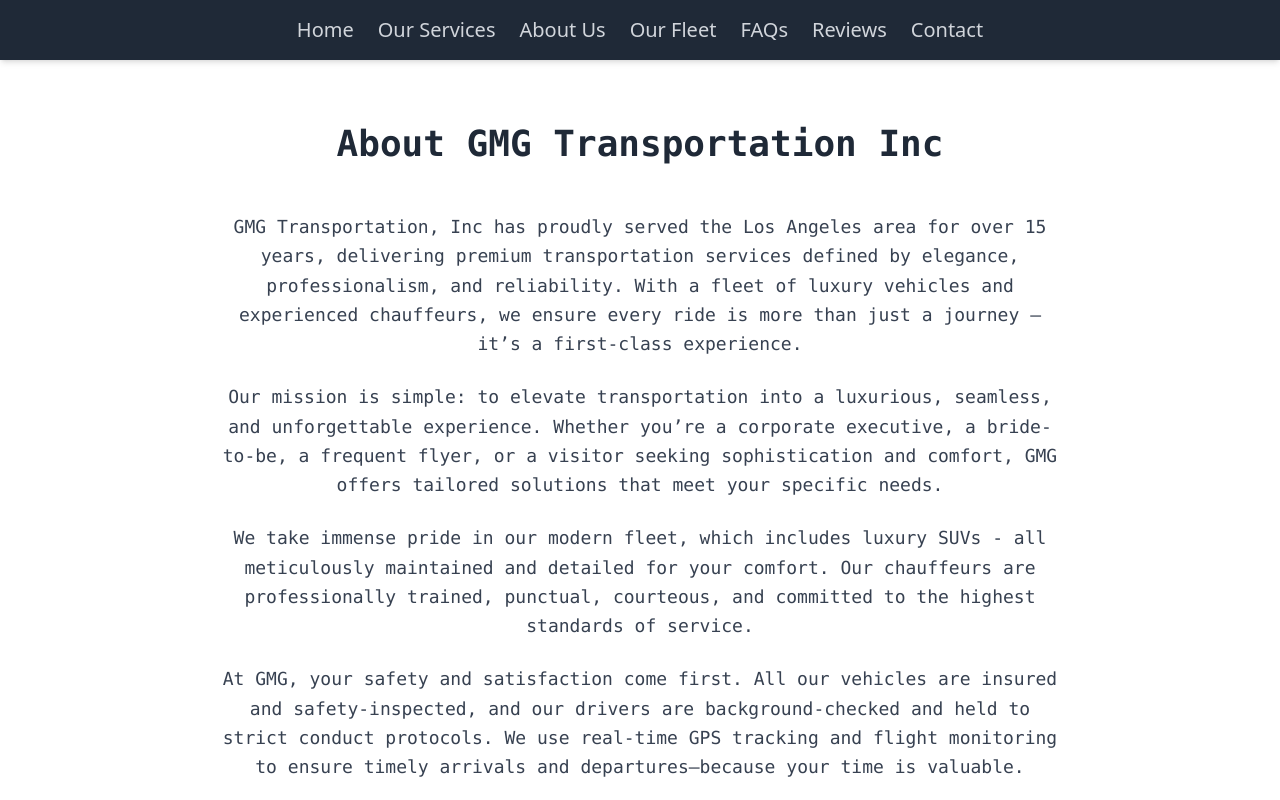
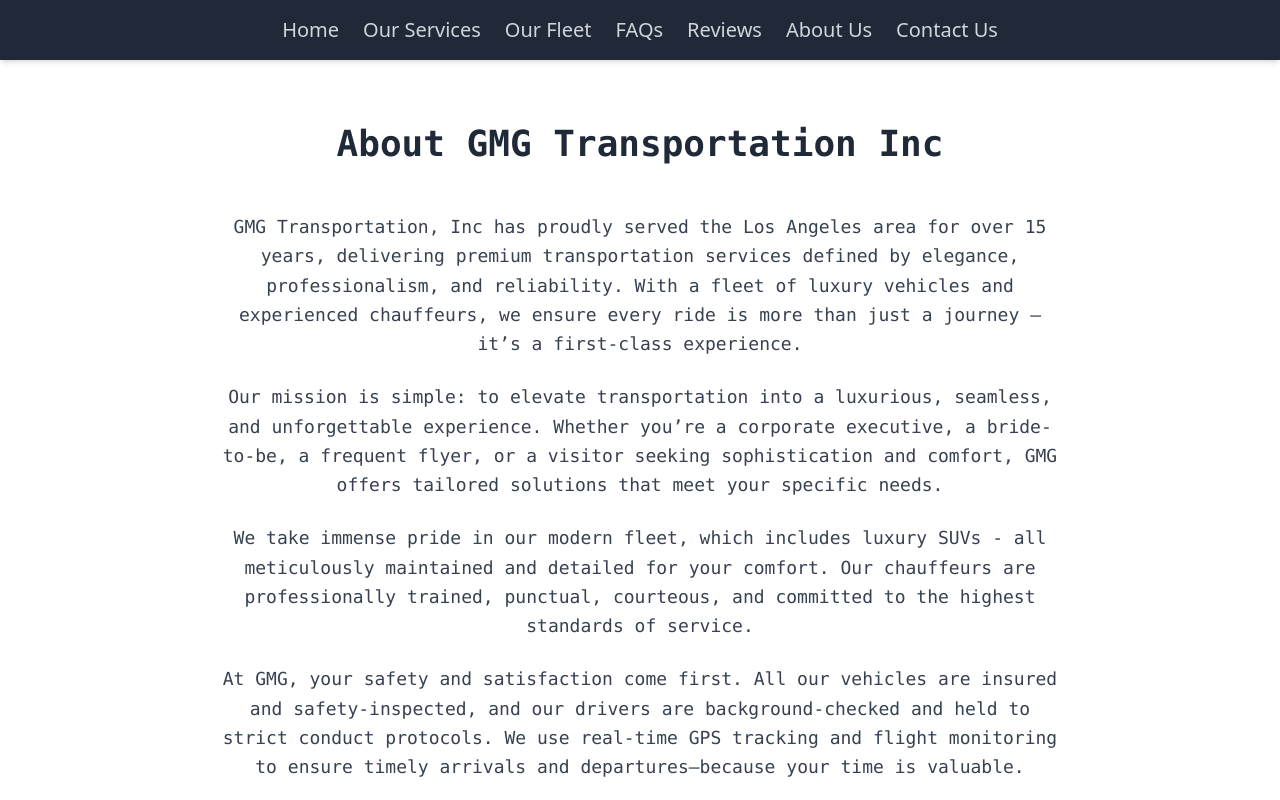
Before and after one commit to gevoglanyan/GMG-Transport, a Next.js app: page /about in a window 1280 px wide. Shown: the top 800 px of the page. Built offline with nearby package versions, Linux system fonts and the light colour scheme.

Commit message:
Changed Positions

```diff
--- a/components/Layout.js
+++ b/components/Layout.js
@@ -10,11 +10,11 @@
           <nav className="hidden sm:flex space-x-6 text-base sm:text-xl font-medium text-gray-300 font-sans mx-auto">
             <a href="/" className="hover:text-white">Home</a>
             <a href="/services" className="hover:text-white">Our Services</a>
-            <a href="/about" className="hover:text-white">About Us</a>
             <a href="/fleet" className="hover:text-white">Our Fleet</a>
             <a href="/faqs" className="hover:text-white">FAQs</a>
             <a href="/reviews" className="hover:text-white">Reviews</a>
-            <a href="/#contact" className="hover:text-white">Contact</a>
+            <a href="/about" className="hover:text-white">About Us</a>
+            <a href="/#contact" className="hover:text-white">Contact Us</a>
           </nav>
 
           <button
```
